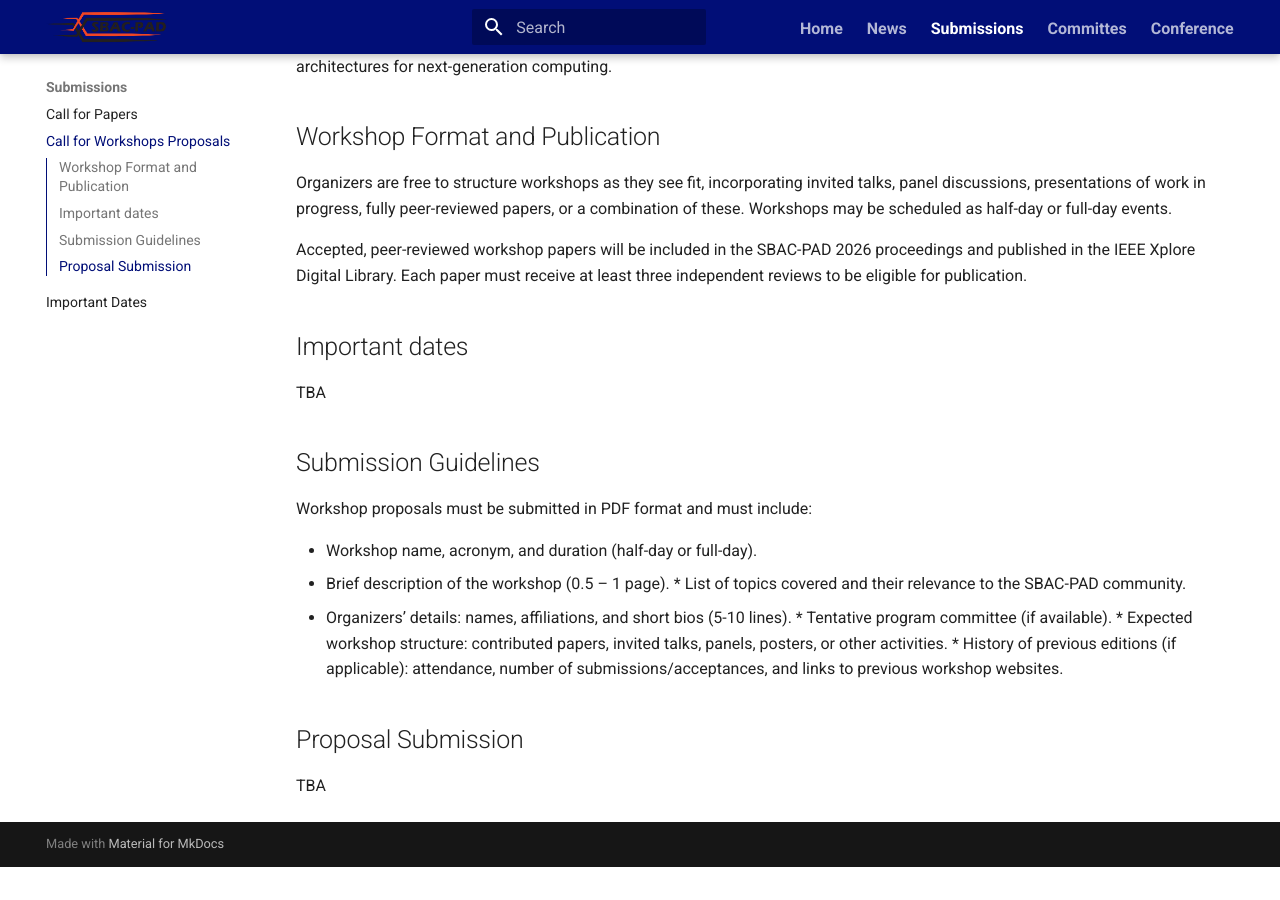
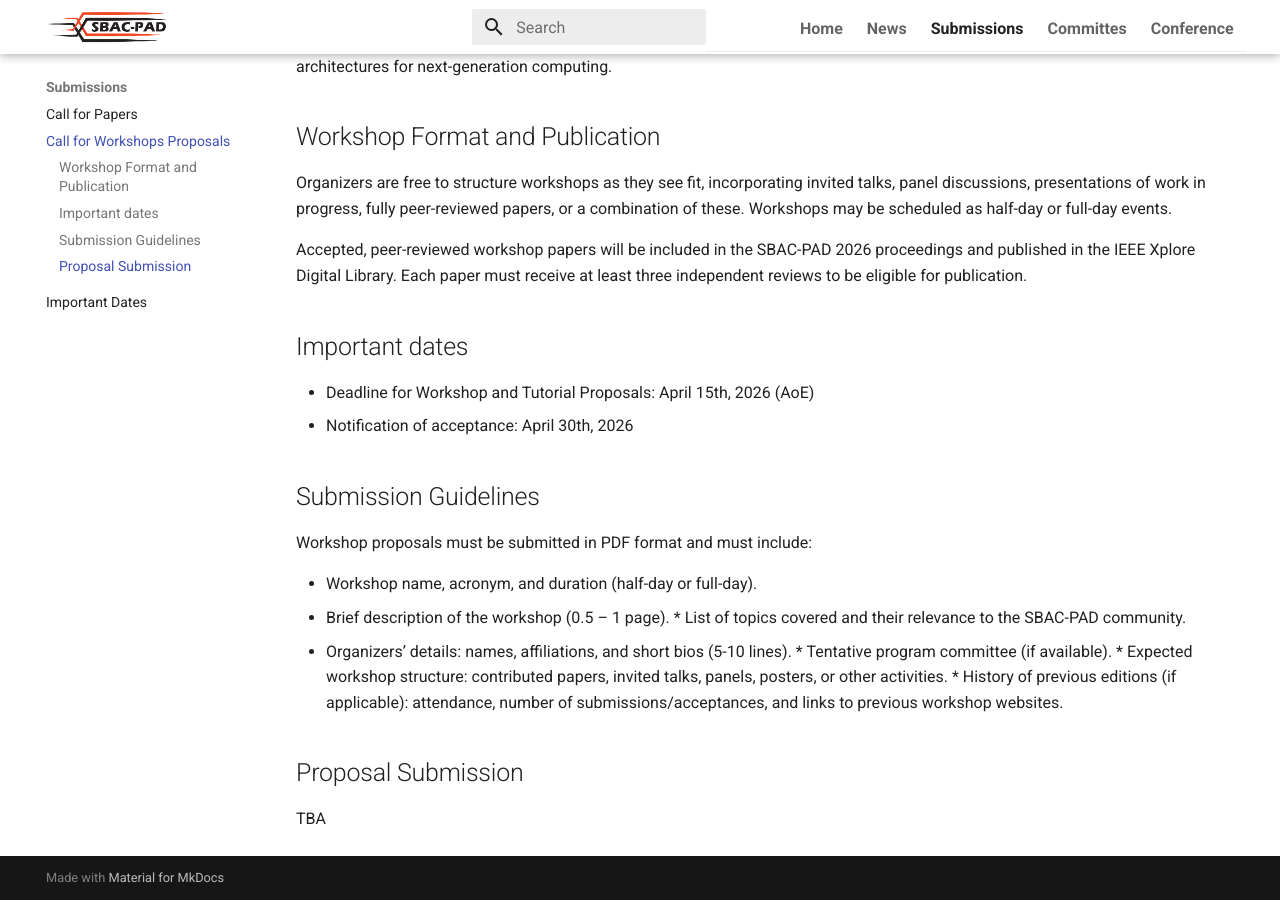
Before and after one commit to CoCo-ARCOS/sbac-pad2026, an MkDocs documentation site: the page built from docs/submissions/call-for-workshops-proposals.md, in a window 1280 px wide and 900 px high, scrolled down 876 px. Built offline with MkDocs 1.6.1 and Material for MkDocs 9.7.7, drawn with Linux system fonts in a browser that asks for light colours; before the commit the page ends 1743 px from its top, so only the background shows below that.

Commit message:
changed color paletter

```diff
--- a/docs/submissions/call-for-workshops-proposals.md
+++ b/docs/submissions/call-for-workshops-proposals.md
@@ -23,7 +23,8 @@ Accepted, peer-reviewed workshop papers will be included in the SBAC-PAD 2026 pr
 
 ## Important dates
 
-TBA
+* Deadline for Workshop and Tutorial Proposals: April 15th, 2026 (AoE)
+* Notification of acceptance: April 30th, 2026
 
 ## Submission Guidelines
 
--- a/mkdocs.yml
+++ b/mkdocs.yml
@@ -3,7 +3,7 @@ site_name: SBAC-PAD 2026
 theme:
   name: material
   palette:
-    primary: custom # white
+    primary: white
     accent: black
   logo: assets/logo.png
   features:
```
